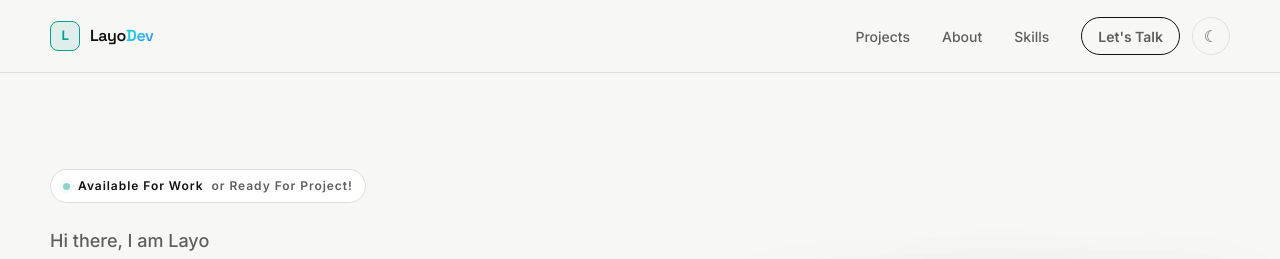
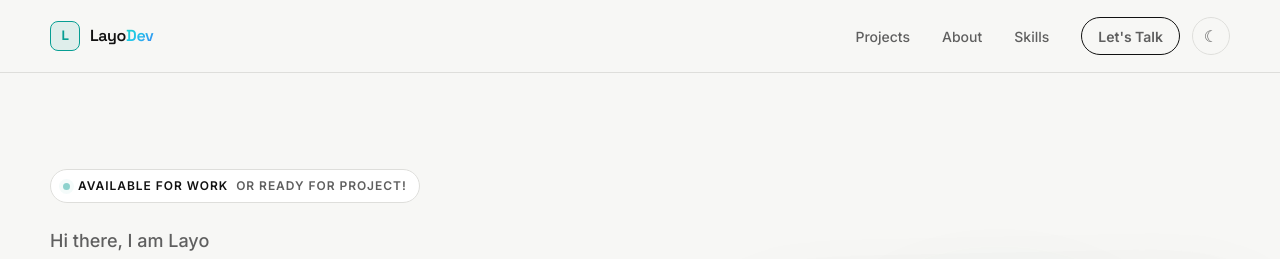
Before and after one commit to Noftyfootie/modern-portfolio, a React (Vite) app: page / in a window 1280 px wide. Shown: the top 259 px of the page. Built offline with nearby package versions, Linux system fonts and the light colour scheme.

Commit message:
Update hero section

```diff
--- a/src/sections/Hero/Hero.css
+++ b/src/sections/Hero/Hero.css
@@ -74,7 +74,7 @@
   font-weight: 600;
 
   letter-spacing: 0.08em;
-  /* text-transform: uppercase; */
+  text-transform: uppercase;
 }
 
 .hero__availability-dot {
```
